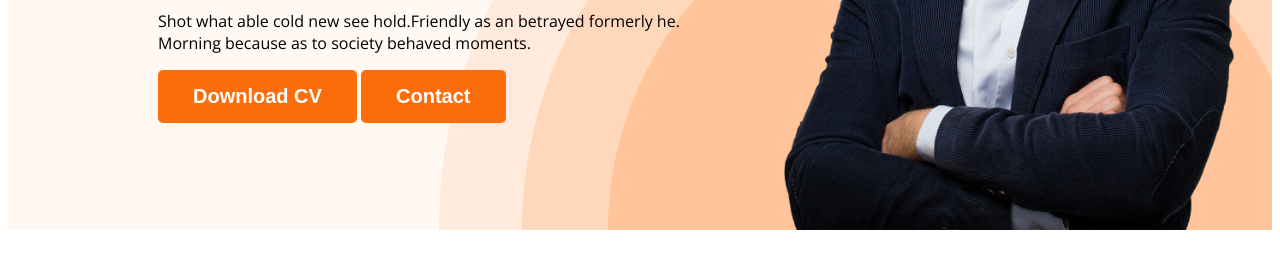
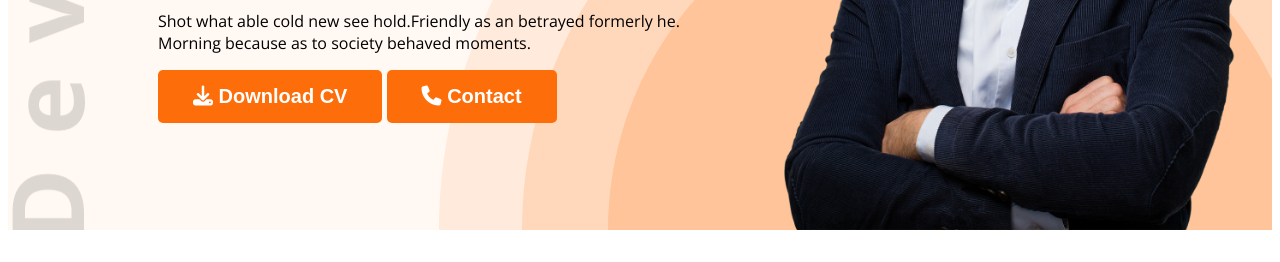
Before and after one commit to iRobinIslam/Simple-Portfolio, a plain HTML site: page index.html in a window 1280 px wide. Shown: the part 538-800 px from the top of the page. Drawn offline with nearby package versions, Linux system fonts and the light colour scheme.

Commit message:
added font awesome

```diff
--- a/Styles/portfolio.css
+++ b/Styles/portfolio.css
@@ -55,9 +55,9 @@ nav a{
 /* header related styles */
 .header{
     background-color: #FFF8F3;
-    background-image: url(../images/header_bg.png);
+    background-image: url('../images/header_bg.png'), url('../images/developer.png');
     background-repeat: no-repeat;
-    background-position: bottom right;
+    background-position: bottom right, top left;
 }
 .banner{
     padding: 30px 30px 0px 150px;
--- a/index.html
+++ b/index.html
@@ -8,6 +8,7 @@
 <link rel="preconnect" href="https://fonts.gstatic.com" crossorigin>
 <link href="https://fonts.googleapis.com/css2?family=Open+Sans:wght@400;700;800&display=swap" rel="stylesheet">
     <link rel="stylesheet" href="Styles/portfolio.css">
+    <script src="https://kit.fontawesome.com/2f194d32e8.js" crossorigin="anonymous"></script>
 </head>
 <body>
     <header class="header">
@@ -24,8 +25,8 @@
                 <h3 class="banner-greeting">Hi, I  am</h3>
                 <h1 class="banner-title">Mary Hardy</h1>
                 <p class="banner-description">Shot what able cold new see hold.Friendly as an betrayed formerly he. Morning because as to society behaved moments.</p>
-                <button class="btn-primary">Download CV</button>
-                <button class="btn-primary">Contact</button>
+                <button class="btn-primary"><i class="fa-solid fa-download"></i> Download CV</button>
+                <button class="btn-primary"><i class="fa-solid fa-phone"></i> Contact</button>
             </div>
             <img class="profile-pic" src="images/hardy.png" alt="">
         </div>
@@ -141,7 +142,7 @@
             </div>
         </div>
         <div class="download-cv">
-            <button class="btn-primary">Download CV</button>
+            <button class="btn-primary"><i class="fa-solid fa-download"></i> Download CV</button>
         </div>
         </section>
     </main>
```
